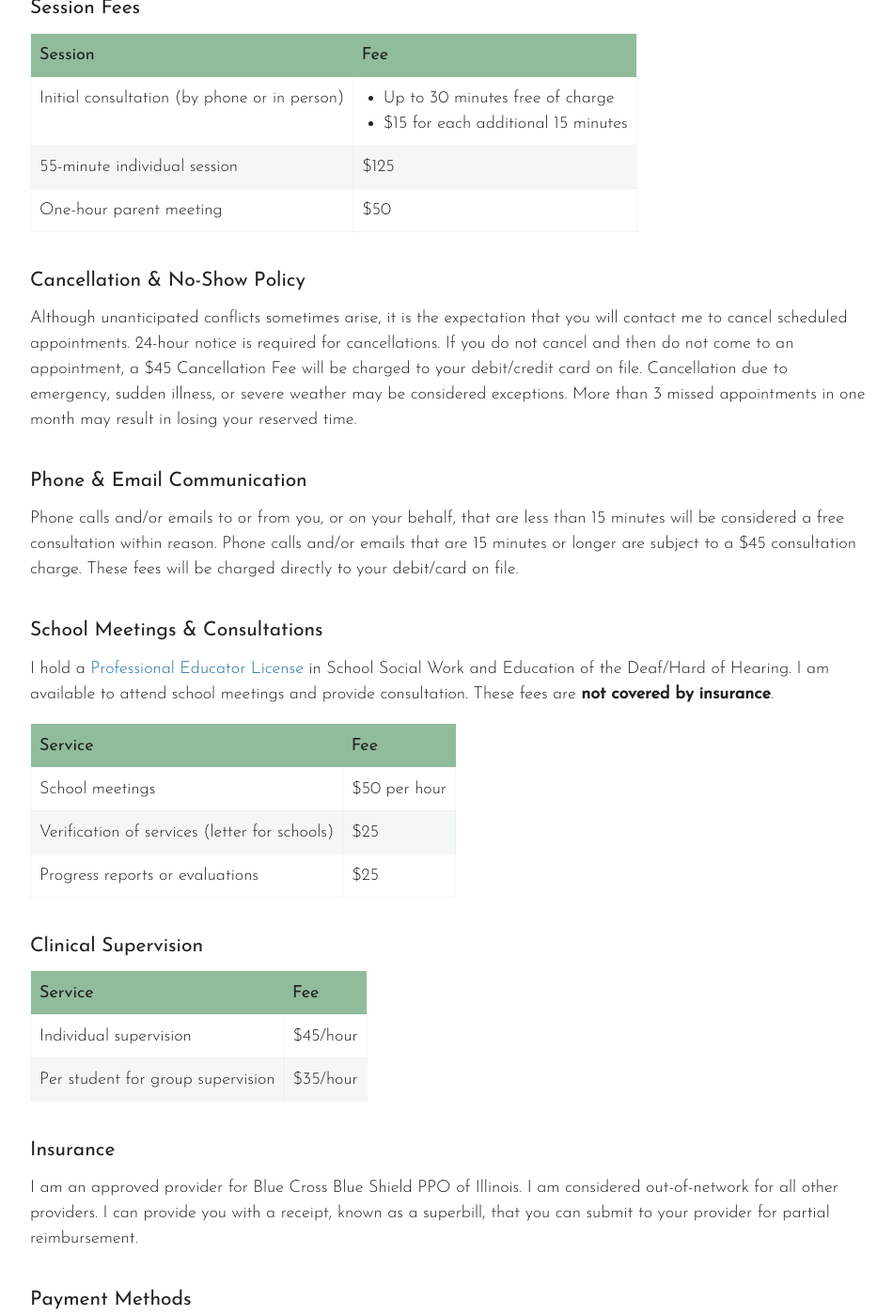
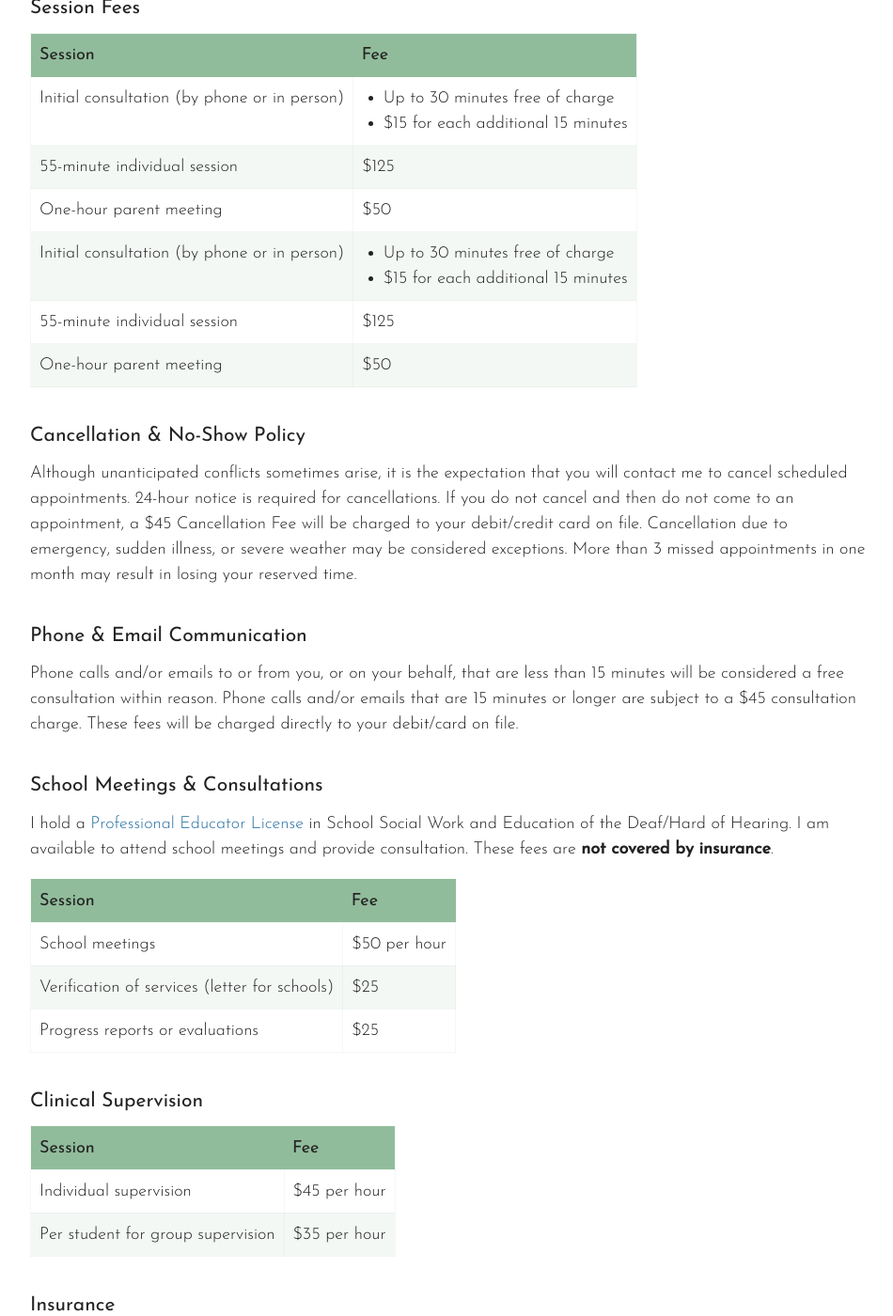
Before and after one commit to annedrakelcsw/annedrakelcsw.github.io, a Jekyll site: the page built from payments.html, in a window 1280 px wide and 1400 px high, scrolled down 661 px. Shown: the whole window at 94% size, without its empty margins (160-1110 px from the left). Built offline with Jekyll 4.4.1, drawn with Linux system fonts in a browser that asks for light colours; nearby versions of some CDN libraries.

Commit message:
moving additional fee info into yml and out of HTML, moving reusable thead into include

```diff
--- /dev/null
+++ b/_includes/payment-thead.html
@@ -0,0 +1,6 @@
+<thead>
+  <tr>
+    <th>Session</th>
+    <th>Fee</th>
+  </tr>
+</thead>
--- a/payments.html
+++ b/payments.html
@@ -10,13 +10,23 @@ title: Payment Policies
 <section>
   <h3>Session Fees</h3>
   <table>
-    <thead>
+    {% include payment-thead.html %}
+    <tbody>
+      {% for item in site.data.fees.general %}
       <tr>
-        <th>Session</th>
-        <th>Fee</th>
+        <td>{{ item.service }}</td>
+        {% if item.free %}
+          <td>
+            <ul>
+              <li>{{ item.free }} free of charge</li>
+              <li>&#36;{{ item.fee }} for {{ item.rate }}</li>
+            </ul>
+          </td>
+        {% else %}
+          <td>&#36;{{ item.fee }}</td>
+        {% endif %}
       </tr>
-    </thead>
-    <tbody>
+      {% endfor %}
       <tr>
         <td>Initial consultation (by phone or in person)</td>
         <td>
@@ -49,12 +59,7 @@ title: Payment Policies
   <h3>School Meetings &amp; Consultations</h3>
   <p>I hold a <a href="about.html">Professional Educator License</a> in School Social Work and Education of the Deaf/Hard of Hearing. I am available to attend school meetings and provide consultation. These fees are <strong>not covered by insurance</strong>.</p>
   <table>
-    <thead>
-      <tr>
-        <th>Service</th>
-        <th>Fee</th>
-      </tr>
-    </thead>
+    {% include payment-thead.html %}
     <tbody>
       {% for item in site.data.fees.school %}
       <tr>
@@ -72,21 +77,14 @@ title: Payment Policies
 <section>
   <h3>Clinical Supervision</h3>
   <table>
-    <thead>
+    {% include payment-thead.html %}
+    <tbody>
+      {% for item in site.data.fees.clinical %}
       <tr>
-        <th>Service</th>
-        <th>Fee</th>
+        <td>{{ item.service }}</td>
+        <td>&#36;{{ item.fee }} {{ item.rate }}</td>
       </tr>
-    </thead>
-    <tbody>
-      <tr>
-        <td>Individual supervision</td>
-        <td>&#36;45/hour</td>
-      </tr>
-      <tr>
-        <td>Per student for group supervision</td>
-        <td>&#36;35/hour</td>
-      </tr>
+      {% endfor %}
     </tbody>
   </table>
 </section>
```
